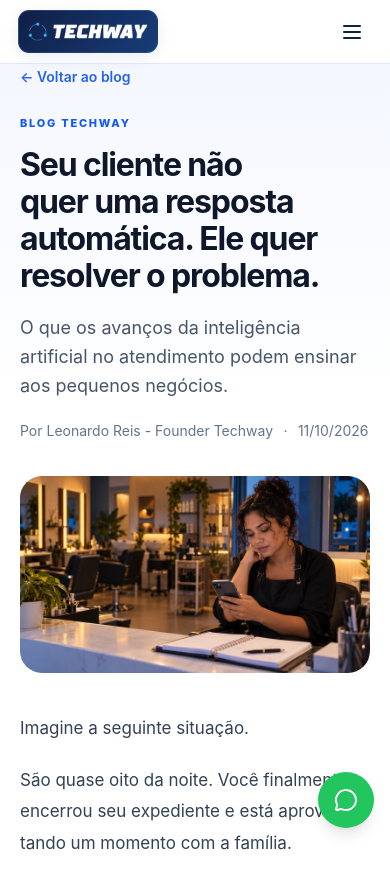
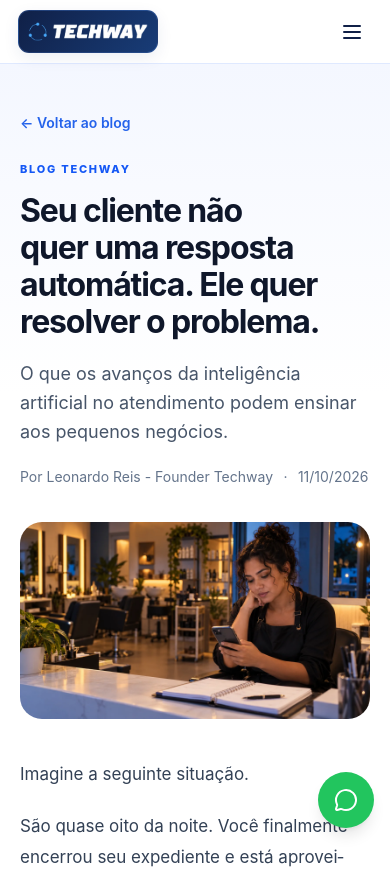
Before and after one commit to Techwayteam/techway-site, a Next.js app: page /blog/atendimento-ia-alem-respostas-automaticas in a window 390 px wide. Shown: the top 869 px of the page. Built offline with nearby package versions, Linux system fonts and the light colour scheme.

Commit message:
fix(blog): corrigir precedência CSS no espaçamento dos artigos

```diff
--- a/styles/globals.css
+++ b/styles/globals.css
@@ -223,7 +223,7 @@ body {
 .tw-blog-card-action{display:inline-flex;gap:8px;align-items:center;margin-top:23px;font-size:13px;font-weight:800;color:var(--tw-blue)}
 .tw-blog-card-action span{font-size:18px;transition:transform .2s}
 .tw-blog-card:hover .tw-blog-card-action span{transform:translateX(4px)}
-.tw-blog-article{padding-top:75px!important;background:linear-gradient(180deg,#f4f7ff 0,#fff 330px)}
+.tw-revamp main.tw-blog-article{padding-top:75px!important;background:linear-gradient(180deg,#f4f7ff 0,#fff 330px)}
 .tw-blog-article article{max-width:900px}
 .tw-blog-article-header{margin-bottom:35px!important}
 .tw-blog-article .tw-blog-eyebrow{margin-bottom:14px}
@@ -238,6 +238,6 @@ body {
  .tw-blog-section-label>span{margin-top:6px}
  .tw-blog-cards{grid-template-columns:1fr;gap:17px}
  .tw-blog-card-media{height:215px}
- .tw-blog-article{padding-top:46px!important}
+ .tw-revamp main.tw-blog-article{padding-top:46px!important}
  .tw-blog-article article{padding-inline:20px}
 }
```
